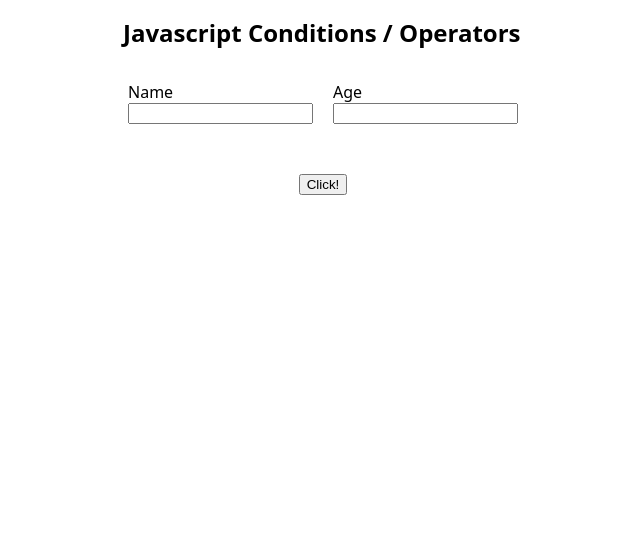
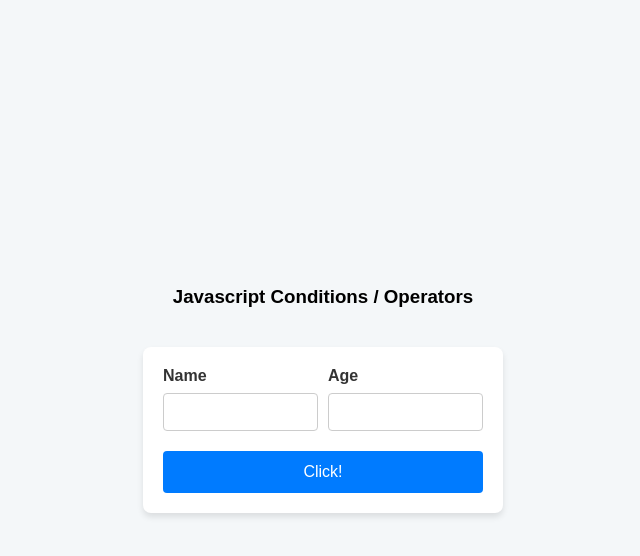
Before and after one commit to SmarDon/stackblitz-starters-n5qo8t, a website: page index.html in a window 1280 px wide. Shown: the whole page, without its empty margins (317-957 px from the left). Drawn offline with Linux system fonts and the light colour scheme.

Commit message:
small changes

```diff
--- a/index.html
+++ b/index.html
@@ -12,7 +12,7 @@
     <script type="module" src="script.js"></script>
   </head>
   <body>
-    <h1>Javascript Conditions / Operators</h1>
+    <h3>Javascript Conditions / Operators</h3>
     <main>
       <section id="section">
         <div class="form-container">
--- a/styles.css
+++ b/styles.css
@@ -1,68 +1,69 @@
-* {
+body {
+  font-family: Arial, sans-serif;
+  background-color: #f4f7f9;
+  margin: 0;
+  padding: 0;
+  display: flex;
+  justify-content: center;
+  align-items: center;
+  flex-direction: column;
+  height: 100vh;
+}
+
+main {
+  max-width: 400px;
+  width: 100%;
+  padding: 20px;
   box-sizing: border-box;
 }
 
-body {
-  margin: 0 auto;
-  max-width: 400px;
-  font-family: system-ui, sans-serif;
-  color: black;
+#section {
   background-color: white;
-}
-
-nav {
-  display: flex;
-  flex-wrap: wrap;
-  align-items: center;
-  justify-content: center;
-  padding: 0.5rem;
-  gap: 0.5rem;
-  border-bottom: solid 1px #aaa;
-  background-color: #eee;
-}
-
-nav a {
-  display: inline-block;
-  min-width: 9rem;
-  padding: 0.5rem;
-  border-radius: 0.2rem;
-  border: solid 1px #aaa;
-  text-align: center;
-  text-decoration: none;
-  color: #555;
-}
-
-nav a[aria-current='page'] {
-  color: #000;
-  background-color: #d4d4d4;
-}
-
-main {
-  padding: 1rem;
-}
-
-h1 {
-  font-weight: bold;
-  font-size: 1.5rem;
-}
-
-.form-container {
-  margin: 0 auto;
-  display: flex;
-  justify-content: center;
-  align-items: center;
-  max-width: 200px;
-  flex-direction: column;
+  border-radius: 8px;
+  box-shadow: 0 4px 6px rgba(0, 0, 0, 0.1);
+  padding: 20px;
 }
 
 .flex-row {
   display: flex;
-  flex-direction: row;
-  gap: 20px;
-  margin-bottom: 50px;
+  justify-content: space-between;
+  gap: 10px;
+  margin-bottom: 20px;
 }
 
 .flex-column {
-  display: flex;
-  flex-direction: column;
+  flex: 1;
 }
+
+label {
+  font-weight: bold;
+  display: block;
+  margin-bottom: 8px;
+  color: #333;
+}
+
+input[type="text"],
+input[type="number"] {
+  width: 100%;
+  padding: 10px;
+  font-size: 14px;
+  border: 1px solid #ccc;
+  border-radius: 4px;
+  box-sizing: border-box;
+}
+
+button {
+  width: 100%;
+  padding: 12px;
+  background-color: #007bff;
+  color: white;
+  border: none;
+  border-radius: 4px;
+  font-size: 16px;
+  cursor: pointer;
+  transition: background-color 0.3s;
+}
+
+button:hover {
+  background-color: #0056b3;
+}
```
